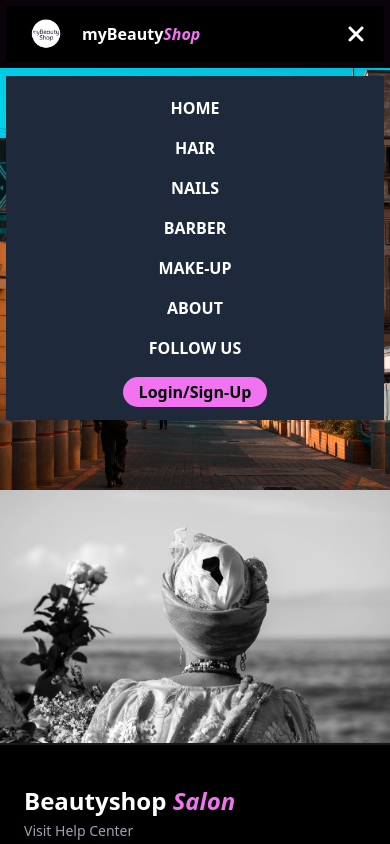
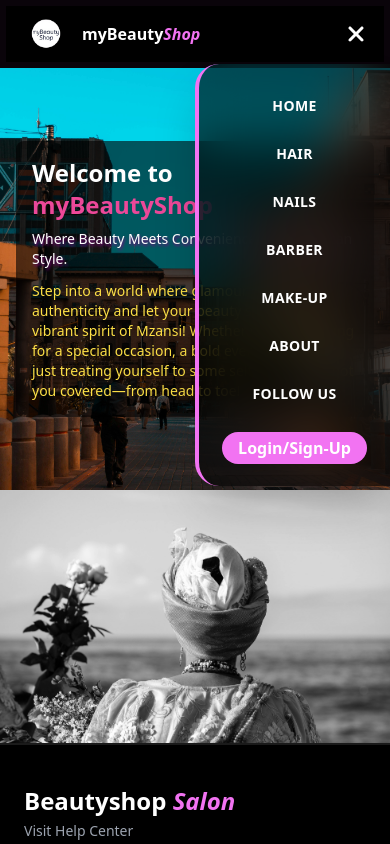
Before and after one commit to BertoSalva/BeautyShop, a React (Vite) app: page /home in a window 390 px wide. Both pictures are taken after a click on the element 356 px from the left and 34 px from the top of the page. Shown: the top 844 px of the page. Built offline with nearby package versions, Linux system fonts and the light colour scheme.

Commit message:
Chages to the responsice bruegr

```diff
--- a/src/components/Header.jsx
+++ b/src/components/Header.jsx
@@ -2,14 +2,15 @@ import React, { useState } from "react";
 import { Link as ScrollLink } from "react-scroll";
 import { Link as RouterLink, useNavigate } from "react-router-dom";
 import { FaXmark, FaBars } from "react-icons/fa6";
-import logoB from "../assets/images/logoB.png"; // Import the logo
+import { motion, AnimatePresence } from "framer-motion";
+import logoB from "../assets/images/logoB.png";
 
 const Header = ({ isLoggedIn, setIsLoggedIn }) => {
   const [isMenuOpen, setIsMenuOpen] = useState(false);
   const navigate = useNavigate();
 
   const toggleMenu = () => setIsMenuOpen(!isMenuOpen);
-  const closeMenu = () => setTimeout(() => setIsMenuOpen(false), 150);
+  const closeMenu = () => setIsMenuOpen(false);
 
   const navItems = [
     { link: "Home", path: "/", type: "router" },
@@ -43,9 +44,38 @@ const Header = ({ isLoggedIn, setIsLoggedIn }) => {
     </RouterLink>
   );
 
+  // Animation Variants
+  const containerVariants = {
+    hidden: { opacity: 0, x: "100%" },
+    visible: {
+      opacity: 1,
+      x: 0,
+      transition: {
+        type: "spring",
+        bounce: 0.15,
+        staggerChildren: 0.08,
+        delayChildren: 0.05
+      }
+    },
+    exit: {
+      opacity: 0,
+      x: "100%",
+      transition: {
+        staggerChildren: 0.05,
+        staggerDirection: -1
+      }
+    }
+  };
+
+  const itemVariants = {
+    hidden: { opacity: 0, x: 100, rotate: 5 },
+    visible: { opacity: 1, x: 0, rotate: 0 },
+    exit: { opacity: 0, x: 100, rotate: 10 }
+  };
+
   return (
     <nav className="flex justify-between items-center gap-4 bg-black lg:px-10 px-4 py-1 sticky top-0 z-30 border-[6px] border-[#0a040a]">
-      {/* Logo + Text */}
+      {/* Logo */}
       <div id="logo" className="flex items-center gap-3">
         <RouterLink to="/">
           <img src={logoB} alt="myBeautyShop Logo" className="h-12 md:h-14 w-auto object-contain" />
@@ -55,7 +85,7 @@ const Header = ({ isLoggedIn, setIsLoggedIn }) => {
         </h2>
       </div>
 
-      {/* Desktop Navigation */}
+      {/* Desktop Nav */}
       <ul className="lg:flex justify-center items-center gap-6 hidden">
         {navItems.map(({ link, path, type }) =>
           type === "scroll" ? (
@@ -81,7 +111,7 @@ const Header = ({ isLoggedIn, setIsLoggedIn }) => {
         )}
       </ul>
 
-      {/* Mobile Menu Icon */}
+      {/* Menu Icon */}
       <div className="flex justify-center items-center lg:hidden" onClick={toggleMenu}>
         {isMenuOpen ? (
           <FaXmark className="text-white text-2xl cursor-pointer" />
@@ -90,20 +120,28 @@ const Header = ({ isLoggedIn, setIsLoggedIn }) => {
         )}
       </div>
 
-      {/* Desktop Login/Logout Button */}
+      {/* Desktop Login */}
       <div className="hidden lg:flex gap-4">{loginButton}</div>
 
-      {/* Mobile Menu */}
-      <div
-        className={`${isMenuOpen ? "flex" : "hidden"} w-full h-fit bg-slate-800 p-4 absolute top-[70px] left-0`}
-        onClick={closeMenu}
+      {/* Brick Fall Mobile Menu */}
+      <AnimatePresence>
+        {isMenuOpen && (
+          <motion.div
+            className="fixed top-16 right-0 h-1/2 w-1/2 bg-black/60 backdrop-blur-xl border-l-4 border-[#f273f2] shadow-2xl z-50 px-4 py-6 rounded-l-3xl"
+            variants={containerVariants}
+            initial="hidden"
+            animate="visible"
+            exit="exit"
           >
-        <ul className="flex flex-col justify-center items-center gap-2 w-full">
-          {navItems.map(({ link, path, type }) =>
-            type === "scroll" ? (
+            <ul className="flex flex-col items-center justify-center gap-3 w-full text-white">
+              {navItems.map(({ link, path, type }) => (
+                <motion.li
+                  key={path}
+                  variants={itemVariants}
+                  className="w-full text-center text-sm sm:text-base uppercase font-semibold tracking-wide px-3 py-2 rounded-lg hover:bg-[#f273f2] hover:text-black transition-all duration-200"
+                >
+                  {type === "scroll" ? (
                     <ScrollLink
-                key={path}
-                className="text-white uppercase font-semibold cursor-pointer p-1 rounded-lg hover:bg-[#aa9e5f] hover:text-black w-full text-center"
                       to={path}
                       spy={true}
                       offset={-100}
@@ -113,19 +151,19 @@ const Header = ({ isLoggedIn, setIsLoggedIn }) => {
                       {link}
                     </ScrollLink>
                   ) : (
-              <RouterLink
-                key={path}
-                to={path}
-                className="text-white uppercase font-semibold cursor-pointer p-1 rounded-lg hover:bg-[#aa9e5f] hover:text-black w-full text-center"
-                onClick={closeMenu}
-              >
+                    <RouterLink to={path} onClick={closeMenu}>
                       {link}
                     </RouterLink>
-            )
                   )}
-          <div className="mt-2">{loginButton}</div>
+                </motion.li>
+              ))}
+              <motion.div variants={itemVariants} className="pt-2 w-full flex justify-center">
+                {loginButton}
+              </motion.div>
             </ul>
-      </div>
+          </motion.div>
+        )}
+      </AnimatePresence>
     </nav>
   );
 };
```
Lines whose indentation alone changed are shown as unchanged.
